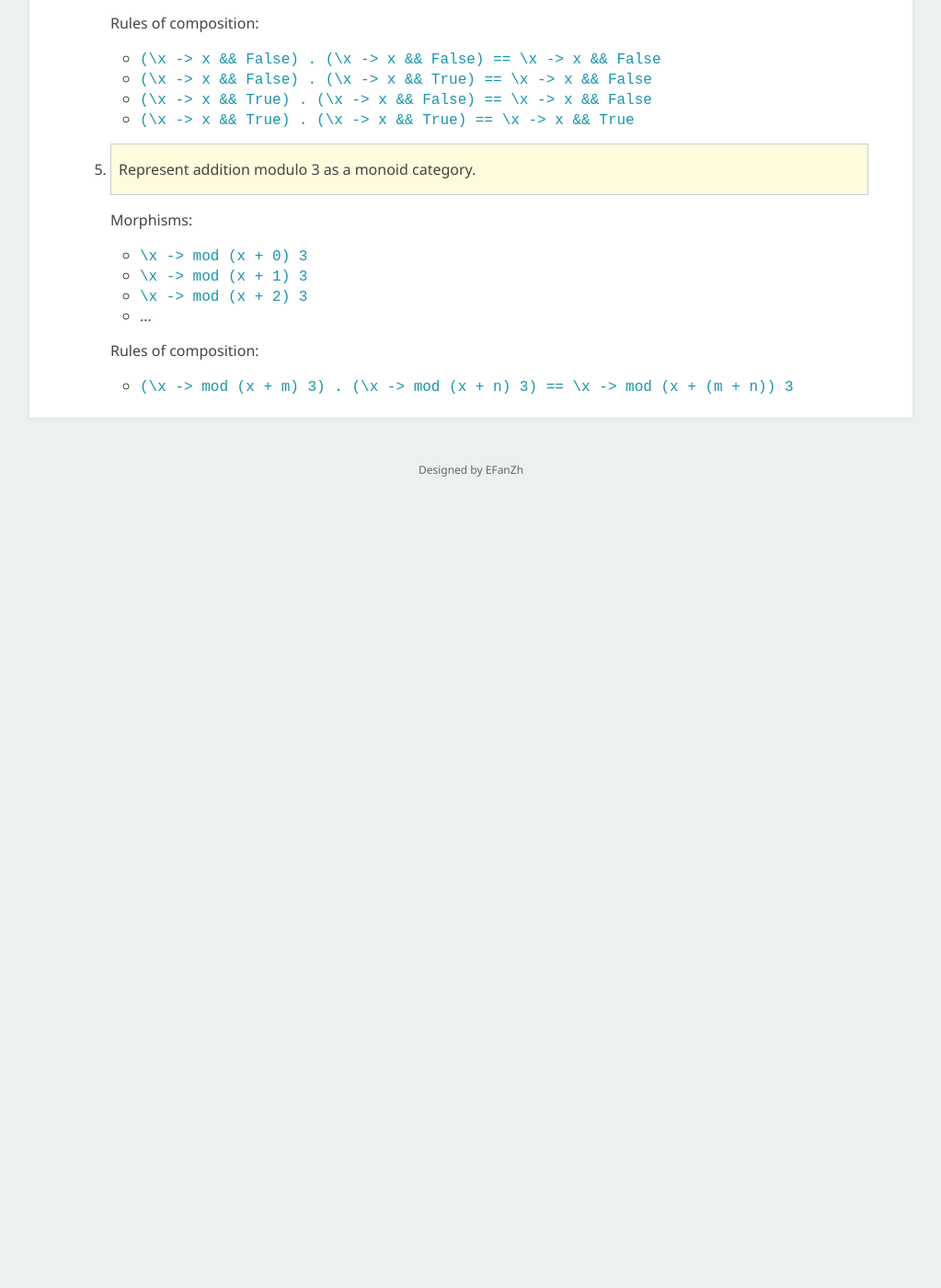
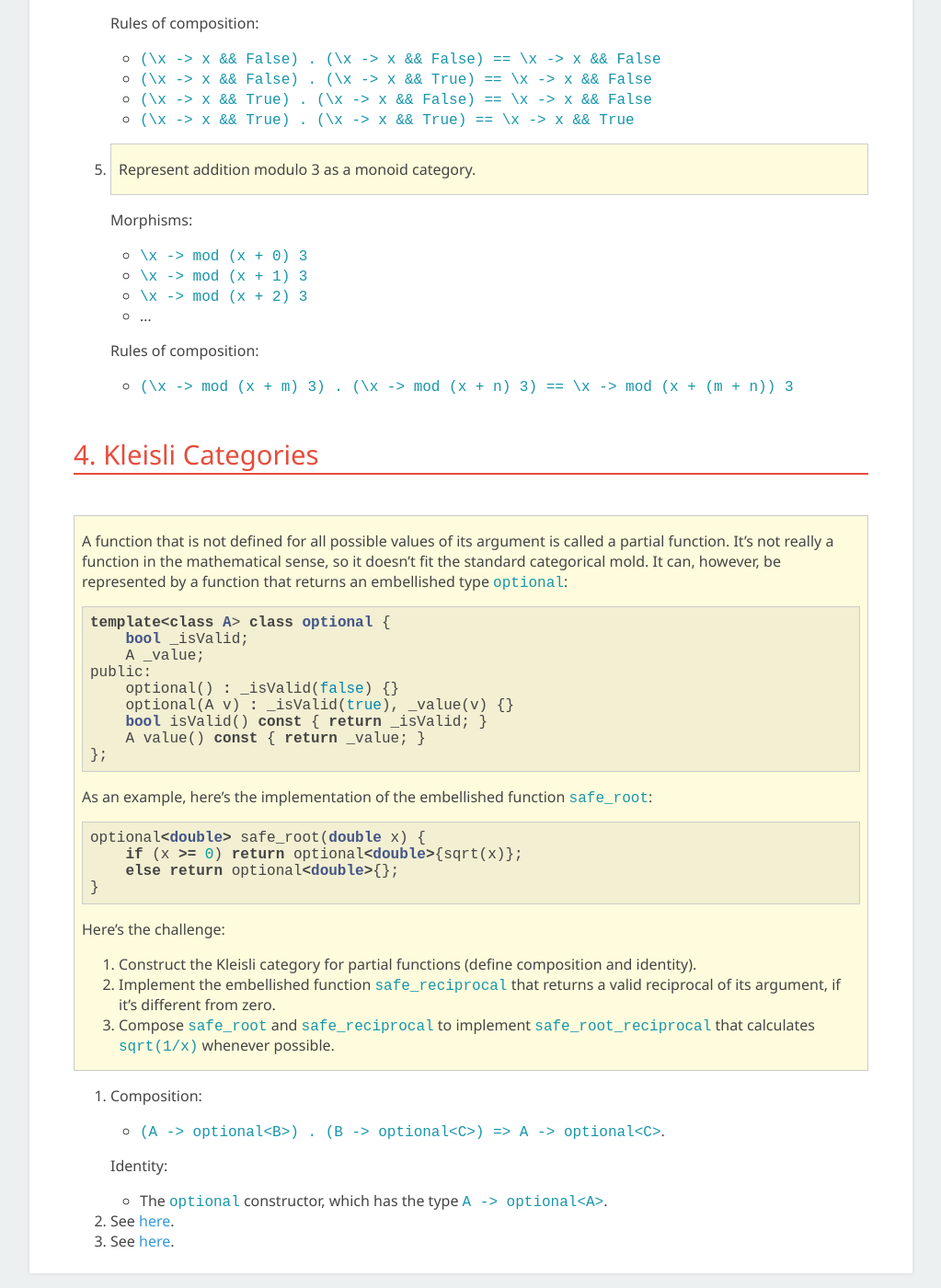
Before and after one commit to EFanZh/efanzh.github.io, a Jekyll site: the page built from _posts/2018-09-10-category-theory-for-programmers-challenges.md, in a window 1280 px wide and 1400 px high, scrolled down 3608 px. Shown: the whole window at 92% size, without its empty margins (128-1151 px from the left). Built offline with Jekyll 4.4.1, drawn with Linux system fonts in a browser that asks for light colours; before the commit the page ends 4175 px from its top, so only the background shows below that.

Commit message:
Add CTfP challenges from chapter 4

````diff
--- a/_posts/2018-09-10-category-theory-for-programmers-challenges.md
+++ b/_posts/2018-09-10-category-theory-for-programmers-challenges.md
@@ -136,3 +136,48 @@ title: Category Theory for Programmers Challenges
 
    Rules of composition:
       - `(\x -> mod (x + m) 3) . (\x -> mod (x + n) 3) == \x -> mod (x + (m + n)) 3`
+
+## 4. Kleisli Categories
+
+> A function that is not defined for all possible values of its argument is called a partial function. It’s not really a
+> function in the mathematical sense, so it doesn’t fit the standard categorical mold. It can, however, be represented
+> by a function that returns an embellished type `optional`:
+>
+> ```c++
+> template<class A> class optional {
+>     bool _isValid;
+>     A _value;
+> public:
+>     optional() : _isValid(false) {}
+>     optional(A v) : _isValid(true), _value(v) {}
+>     bool isValid() const { return _isValid; }
+>     A value() const { return _value; }
+> };
+> ```
+>
+> As an example, here’s the implementation of the embellished function `safe_root`:
+>
+> ```c++
+> optional<double> safe_root(double x) {
+>     if (x >= 0) return optional<double>{sqrt(x)};
+>     else return optional<double>{};
+> }
+> ```
+>
+> Here’s the challenge:
+>
+> 1. Construct the Kleisli category for partial functions (define composition and identity).
+> 2. Implement the embellished function `safe_reciprocal` that returns a valid reciprocal of its argument, if it’s
+>    different from zero.
+> 3. Compose `safe_root` and `safe_reciprocal` to implement `safe_root_reciprocal` that calculates `sqrt(1/x)` whenever
+>    possible.
+
+1. Composition:
+
+   - `(A -> optional<B>) . (B -> optional<C>) => A -> optional<C>`.
+
+   Identity:
+
+   - The `optional` constructor, which has the type `A -> optional<A>`.
+2. See [here](https://github.com/EFanZh/CTfP-Challenges/blob/master/src/challenge_4_4_2.rs).
+3. See [here](https://github.com/EFanZh/CTfP-Challenges/blob/master/src/challenge_4_4_3.rs).
````
